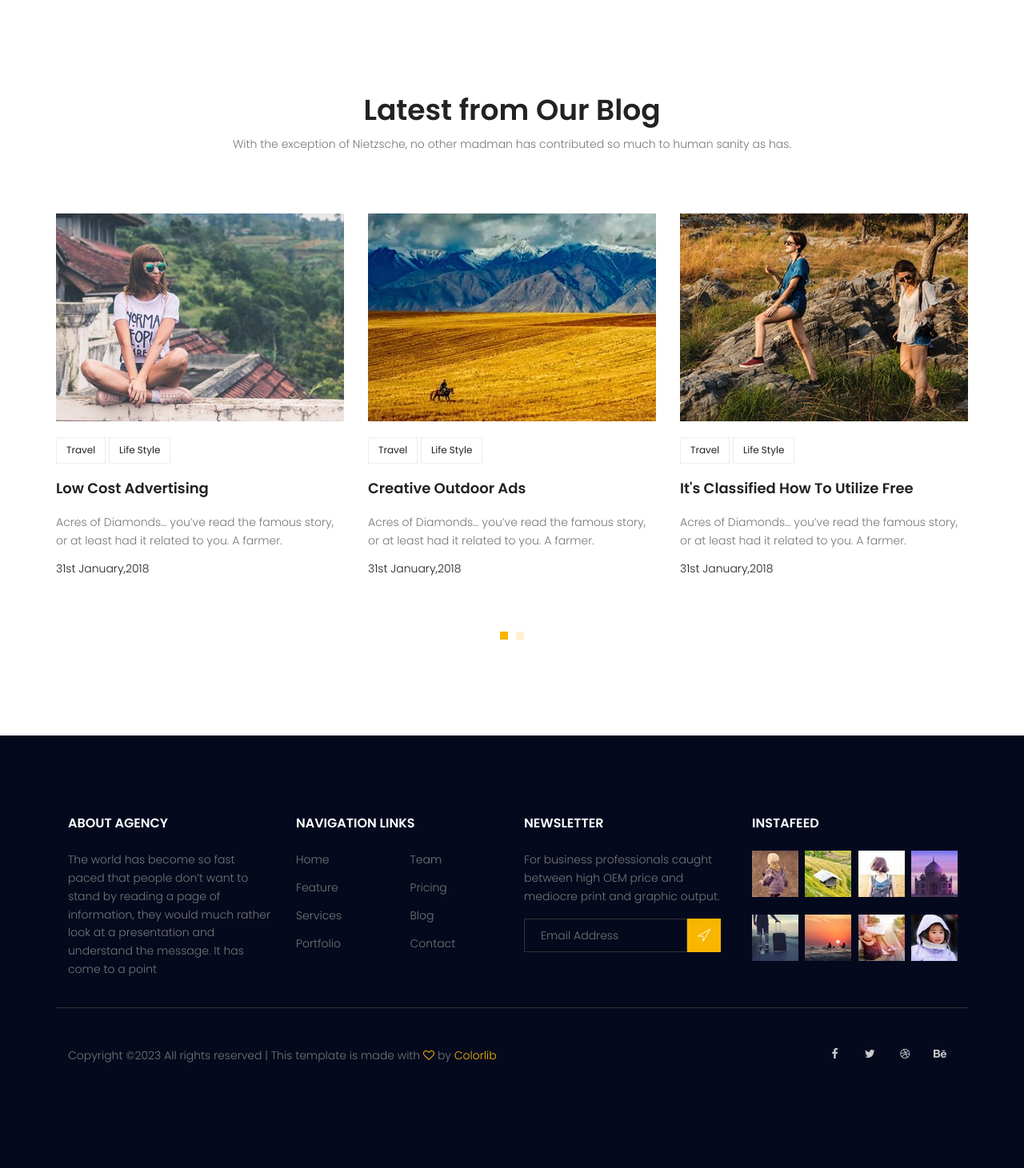
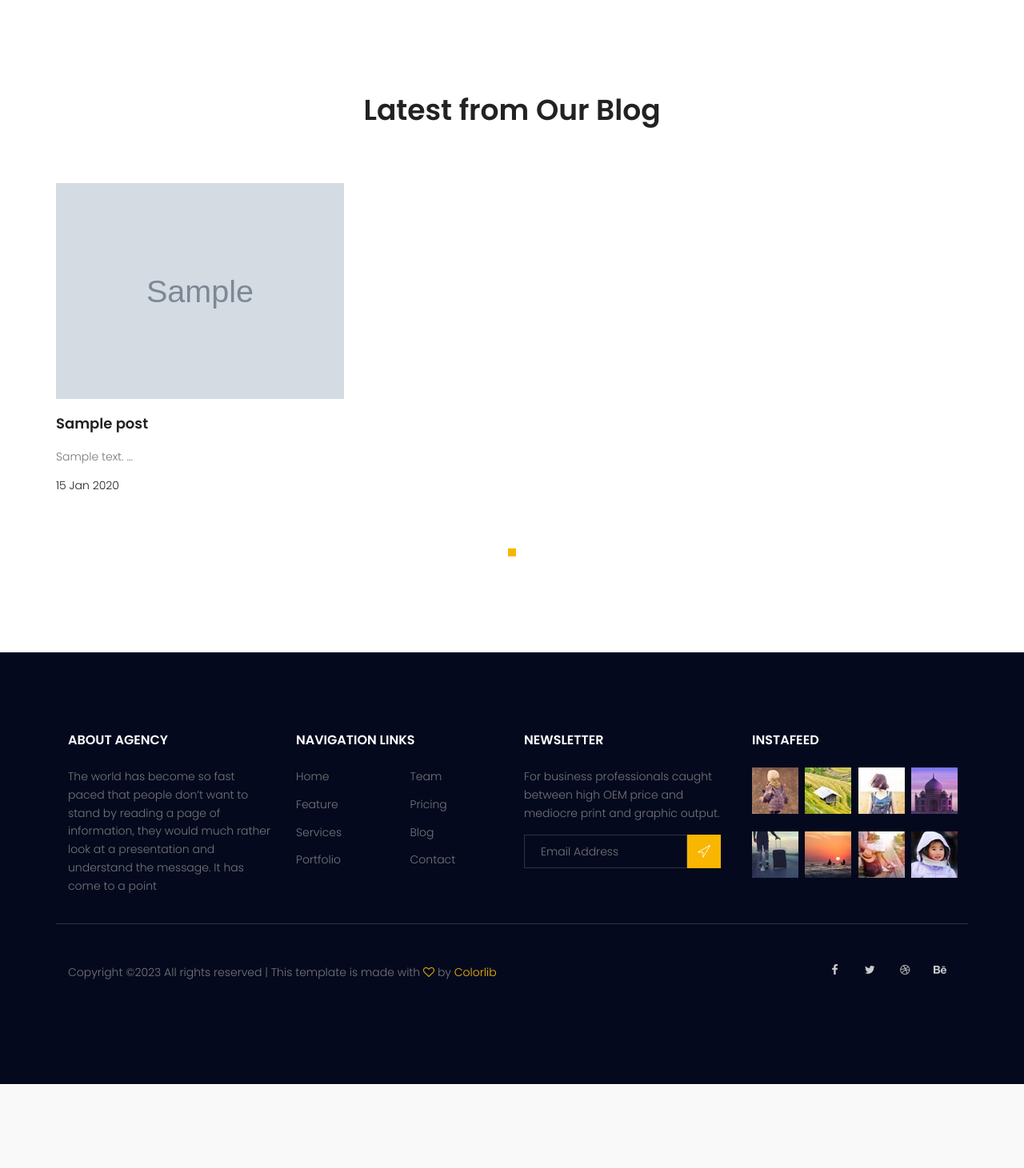
Before and after one commit to Samane-Gh/mySite, a Django app: page / in a window 1280 px wide. Shown: the part 3977-5438 px from the top of the page at 80% size. After the commit the page ends 5333 px from the top, so only its background shows below. Run offline with Django 3.2, Linux system fonts and the light colour scheme; tables that the repository leaves empty hold one stand-in row (values such as "Sample post"); grey boxes marked "Sample" are stand-in pictures; some libraries are stand-ins or nearby versions.

Commit message:
exercise chapter 7 done
adding  6 latest posts in home page

```diff
--- a/blog/templatetags/blog_tags.py
+++ b/blog/templatetags/blog_tags.py
@@ -21,5 +21,9 @@ def postcategories():
     cat_dict = {}
     for name in Categories:
         cat_dict[name]=posts.filter(Category=name).count()
+    return {'categories': cat_dict}
 
-    return {'categories': cat_dict}
+@register.inclusion_tag('blog/blog-latest-posts.html')
+def latest_posts(arg=6):
+    posts = Post.objects.filter(status=1).order_by('published_date')[:arg]
+    return {'posts':posts}
--- a/templates/blog/blog-home.html
+++ b/templates/blog/blog-home.html
@@ -250,6 +250,7 @@
 								{% include 'blog/blog-ads.html' %}
 								{% latestposts %}
 								{% postcategories %}
+
 								<div class="single-sidebar-widget newsletter-widget">
 									<h4 class="newsletter-title">Newsletter</h4>
 									<p>
--- /dev/null
+++ b/templates/blog/blog-latest-posts.html
@@ -0,0 +1,40 @@
+{% load static %}
+
+    <div class="container">
+        <div class="row d-flex justify-content-center">
+            <div class="menu-content pb-60 col-lg-9">
+                <div class="title text-center">
+                    <h1 class="mb-10">Latest from Our Blog</h1>
+
+                </div>
+            </div>
+        </div>
+        <div class="row">
+            <div class="active-recent-blog-carusel">
+            {% for post in posts %}
+                <div class="single-recent-blog-post item">
+                    <div class="thumb">
+                        <img class="img-fluid" src="{{post.image.url}}" alt="">
+                    </div>
+                    <div class="details">
+                        <div class="tags">
+                            {% comment %} <ul>
+                                <li>
+                                    <a href="#">{{post.cat}}</a>
+                                </li>
+                                <li>
+                                    <a href="#">Life Style</a>
+                                </li>
+                            </ul> {% endcomment %}
+                        </div>
+                        <a href="#"><h4 class="title">{{post.title}}</h4></a>
+                        <p>
+                            {{post.snippets}}
+                        </p>
+                        <h6 class="date">{{post.published_date|date:"d M Y"}}</h6>
+                    </div>
+                </div>
+            {% endfor %}
+            </div>
+        </div>
+    </div>
--- a/templates/website/index.html
+++ b/templates/website/index.html
@@ -1,6 +1,8 @@
+
 {% extends 'base.html' %}
 {% load static %}
 {% block contant%}
+{% load blog_tags %}
 <!DOCTYPE html>
 	<html lang="zxx" class="no-js">
 
@@ -416,156 +418,9 @@
 
 			<!-- Start blog Area -->
 			<section class="recent-blog-area section-gap">
-				<div class="container">
-					<div class="row d-flex justify-content-center">
-						<div class="menu-content pb-60 col-lg-9">
-							<div class="title text-center">
-								<h1 class="mb-10">Latest from Our Blog</h1>
-								<p>With the exception of Nietzsche, no other madman has contributed so much to human sanity as has.</p>
-							</div>
-						</div>
-					</div>
-					<div class="row">
-						<div class="active-recent-blog-carusel">
-							<div class="single-recent-blog-post item">
-								<div class="thumb">
-									<img class="img-fluid" src="{%static 'img/b1.jpg' %}" alt="">
-								</div>
-								<div class="details">
-									<div class="tags">
-										<ul>
-											<li>
-												<a href="#">Travel</a>
-											</li>
-											<li>
-												<a href="#">Life Style</a>
-											</li>
-										</ul>
-									</div>
-									<a href="#"><h4 class="title">Low Cost Advertising</h4></a>
-									<p>
-										Acres of Diamonds… you’ve read the famous story, or at least had it related to you. A farmer.
-									</p>
-									<h6 class="date">31st January,2018</h6>
-								</div>
-							</div>
-							<div class="single-recent-blog-post item">
-								<div class="thumb">
-									<img class="img-fluid" src="{%static 'img/b2.jpg' %}" alt="">
-								</div>
-								<div class="details">
-									<div class="tags">
-										<ul>
-											<li>
-												<a href="#">Travel</a>
-											</li>
-											<li>
-												<a href="#">Life Style</a>
-											</li>
-										</ul>
-									</div>
-									<a href="#"><h4 class="title">Creative Outdoor Ads</h4></a>
-									<p>
-										Acres of Diamonds… you’ve read the famous story, or at least had it related to you. A farmer.
-									</p>
-									<h6 class="date">31st January,2018</h6>
-								</div>
-							</div>
-							<div class="single-recent-blog-post item">
-								<div class="thumb">
-									<img class="img-fluid" src="{%static 'img/b3.jpg' %}" alt="">
-								</div>
-								<div class="details">
-									<div class="tags">
-										<ul>
-											<li>
-												<a href="#">Travel</a>
-											</li>
-											<li>
-												<a href="#">Life Style</a>
-											</li>
-										</ul>
-									</div>
-									<a href="#"><h4 class="title">It's Classified How To Utilize Free</h4></a>
-									<p>
-										Acres of Diamonds… you’ve read the famous story, or at least had it related to you. A farmer.
-									</p>
-									<h6 class="date">31st January,2018</h6>
-								</div>
-							</div>
-							<div class="single-recent-blog-post item">
-								<div class="thumb">
-									<img class="img-fluid" src="{%static 'img/b1.jpg' %}" alt="">
-								</div>
-								<div class="details">
-									<div class="tags">
-										<ul>
-											<li>
-												<a href="#">Travel</a>
-											</li>
-											<li>
-												<a href="#">Life Style</a>
-											</li>
-										</ul>
-									</div>
-									<a href="#"><h4 class="title">Low Cost Advertising</h4></a>
-									<p>
-										Acres of Diamonds… you’ve read the famous story, or at least had it related to you. A farmer.
-									</p>
-									<h6 class="date">31st January,2018</h6>
-								</div>
-							</div>
-							<div class="single-recent-blog-post item">
-								<div class="thumb">
-									<img class="img-fluid" src="{%static 'img/b2.jpg' %}" alt="">
-								</div>
-								<div class="details">
-									<div class="tags">
-										<ul>
-											<li>
-												<a href="#">Travel</a>
-											</li>
-											<li>
-												<a href="#">Life Style</a>
-											</li>
-										</ul>
-									</div>
-									<a href="#"><h4 class="title">Creative Outdoor Ads</h4></a>
-									<p>
-										Acres of Diamonds… you’ve read the famous story, or at least had it related to you. A farmer.
-									</p>
-									<h6 class="date">31st January,2018</h6>
-								</div>
-							</div>
-							<div class="single-recent-blog-post item">
-								<div class="thumb">
-									<img class="img-fluid" src="{%static 'img/b3.jpg' %}" alt="">
-								</div>
-								<div class="details">
-									<div class="tags">
-										<ul>
-											<li>
-												<a href="#">Travel</a>
-											</li>
-											<li>
-												<a href="#">Life Style</a>
-											</li>
-										</ul>
-									</div>
-									<a href="#"><h4 class="title">It's Classified How To Utilize Free</h4></a>
-									<p>
-										Acres of Diamonds… you’ve read the famous story, or at least had it related to you. A farmer.
-									</p>
-									<h6 class="date">31st January,2018</h6>
-								</div>
-							</div>
-
-						</div>
-					</div>
-				</div>
+				 {% latest_posts %}
+			<!-- End recent-blog Area -->
 			</section>
-			<!-- End recent-blog Area -->
-
 			<!-- start footer Area -->
 
 			<script src="{%static 'js/vendor/jquery-2.2.4.min.js' %}"></script>
```
Also changed, not shown: media/blog/defult.jpg.
